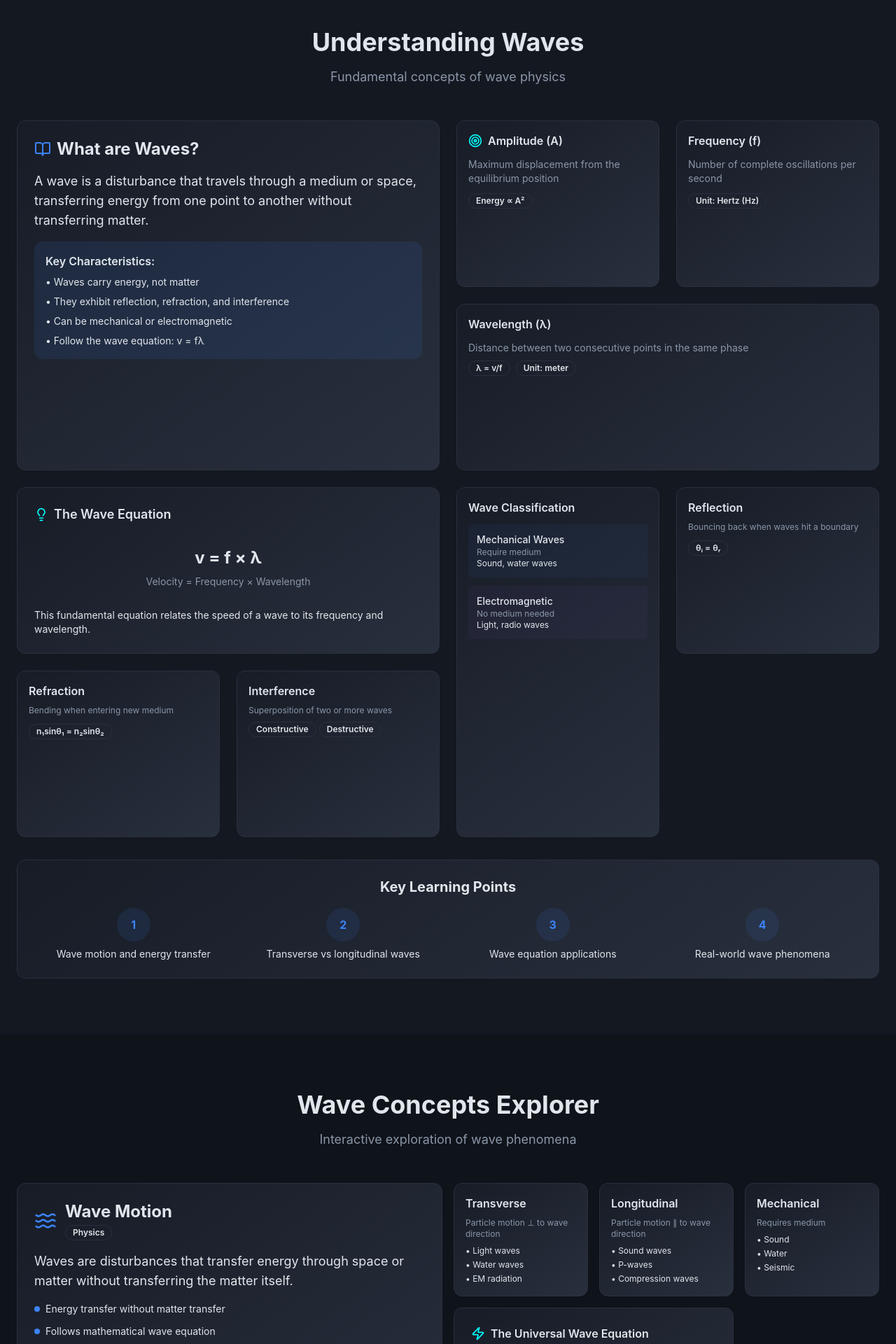
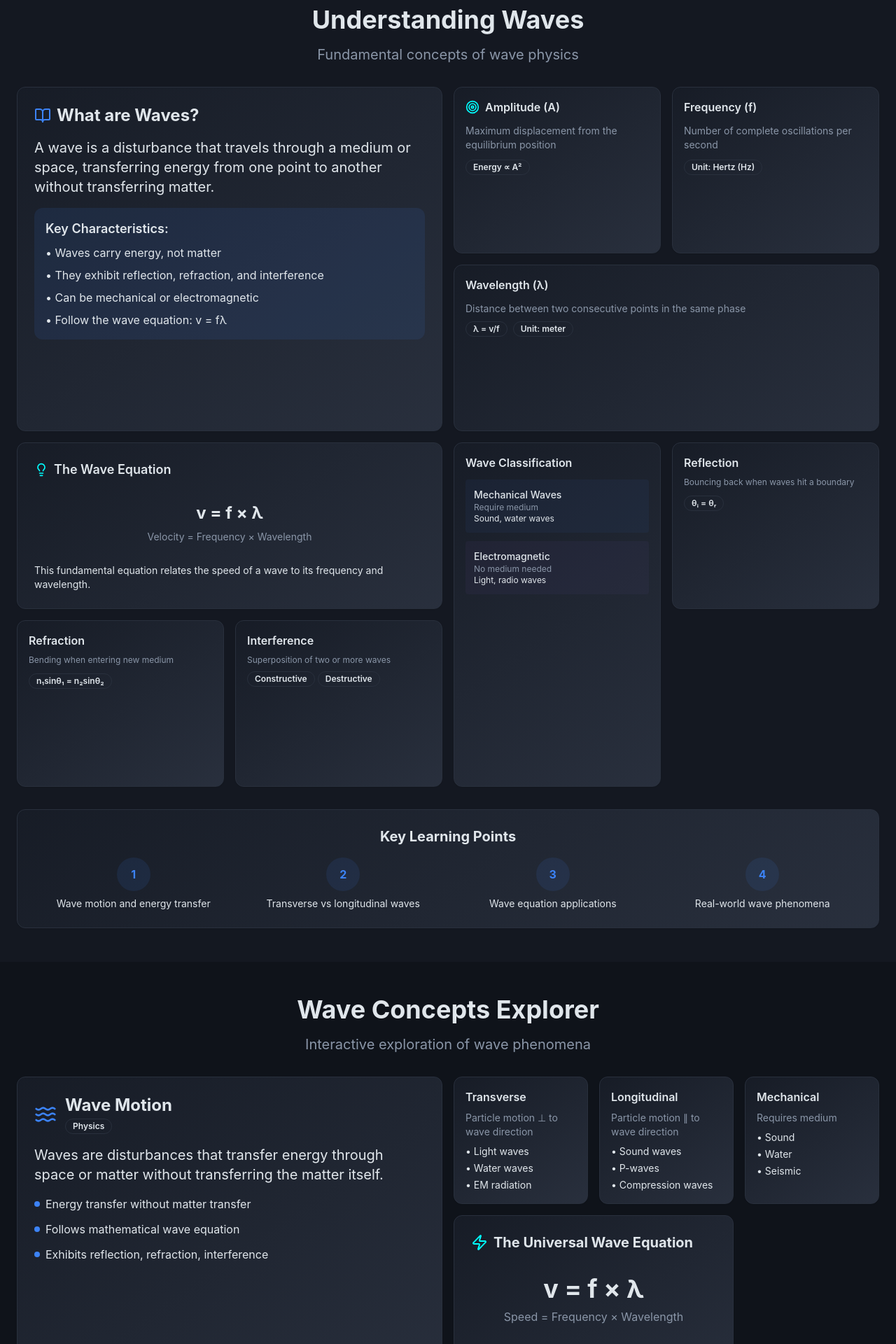
Before and after one commit to smruthyunjaya05/WaveLab, a React (Vite) app: page / in a window 1280 px wide. Shown: the part 840-2760 px from the top of the page at 70% size. Built offline with nearby package versions, Linux system fonts and the light colour scheme.

Commit message:
Adjust container font size and visibility
Increase font size of containers for better visibility and reposition wave properties to improve clarity. Ensure no empty space remains on the website.

```diff
--- a/src/components/ConceptsBento.tsx
+++ b/src/components/ConceptsBento.tsx
@@ -88,17 +88,17 @@ export const ConceptsBento = () => {
   ];
 
   return (
-    <section className="py-20">
+    <section className="py-12">
       <div className="container mx-auto px-6">
-          <div className="text-center mb-12">
+          <div className="text-center mb-8">
             <h2 className="text-4xl font-bold mb-4">Wave Concepts Explorer</h2>
-            <p className="text-muted-foreground text-lg">
+            <p className="text-muted-foreground text-xl">
               Interactive exploration of wave phenomena
             </p>
           </div>
 
         {/* Main Bento Grid */}
-        <div className="grid grid-cols-1 md:grid-cols-4 lg:grid-cols-6 gap-4 mb-8">
+        <div className="grid grid-cols-1 md:grid-cols-4 lg:grid-cols-6 gap-4 mb-6">
 
           {/* Hero Concept Card */}
           <Card className="interactive-card p-6 md:col-span-2 lg:col-span-3 row-span-2">
@@ -109,32 +109,32 @@ export const ConceptsBento = () => {
                 <Badge variant="outline">Physics</Badge>
               </div>
             </div>
-            <p className="text-lg mb-4">
+            <p className="text-xl mb-4">
               Waves are disturbances that transfer energy through space or matter without transferring the matter itself.
             </p>
             <div className="space-y-3">
               <div className="flex items-center gap-2">
                 <div className="w-2 h-2 bg-primary rounded-full"></div>
-                <span className="text-sm">Energy transfer without matter transfer</span>
+                <span className="text-base">Energy transfer without matter transfer</span>
               </div>
               <div className="flex items-center gap-2">
                 <div className="w-2 h-2 bg-primary rounded-full"></div>
-                <span className="text-sm">Follows mathematical wave equation</span>
+                <span className="text-base">Follows mathematical wave equation</span>
               </div>
               <div className="flex items-center gap-2">
                 <div className="w-2 h-2 bg-primary rounded-full"></div>
-                <span className="text-sm">Exhibits reflection, refraction, interference</span>
+                <span className="text-base">Exhibits reflection, refraction, interference</span>
               </div>
             </div>
           </Card>
 
           {/* Wave Types */}
           <Card className="interactive-card p-4 lg:col-span-1">
-            <h4 className="font-semibold mb-2">Transverse</h4>
-            <p className="text-xs text-muted-foreground mb-2">
+            <h4 className="font-semibold mb-2 text-base">Transverse</h4>
+            <p className="text-sm text-muted-foreground mb-2">
               Particle motion ⊥ to wave direction
             </p>
-            <div className="text-xs space-y-1">
+            <div className="text-sm space-y-1">
               <div>• Light waves</div>
               <div>• Water waves</div>
               <div>• EM radiation</div>
@@ -142,11 +142,11 @@ export const ConceptsBento = () => {
           </Card>
 
           <Card className="interactive-card p-4 lg:col-span-1">
-            <h4 className="font-semibold mb-2">Longitudinal</h4>
-            <p className="text-xs text-muted-foreground mb-2">
+            <h4 className="font-semibold mb-2 text-base">Longitudinal</h4>
+            <p className="text-sm text-muted-foreground mb-2">
               Particle motion ∥ to wave direction
             </p>
-            <div className="text-xs space-y-1">
+            <div className="text-sm space-y-1">
               <div>• Sound waves</div>
               <div>• P-waves</div>
               <div>• Compression waves</div>
@@ -154,11 +154,11 @@ export const ConceptsBento = () => {
           </Card>
 
           <Card className="interactive-card p-4 lg:col-span-1">
-            <h4 className="font-semibold mb-2">Mechanical</h4>
-            <p className="text-xs text-muted-foreground mb-2">
+            <h4 className="font-semibold mb-2 text-base">Mechanical</h4>
+            <p className="text-sm text-muted-foreground mb-2">
               Requires medium
             </p>
-            <div className="text-xs space-y-1">
+            <div className="text-sm space-y-1">
               <div>• Sound</div>
               <div>• Water</div>
               <div>• Seismic</div>
@@ -167,17 +167,17 @@ export const ConceptsBento = () => {
 
           {/* Wave Equation */}
           <Card className="interactive-card p-6 md:col-span-2 lg:col-span-2">
-            <h4 className="font-semibold mb-4 flex items-center gap-2">
-              <Zap className="text-accent" size={20} />
+            <h4 className="font-bold mb-4 flex items-center gap-2 text-xl">
+              <Zap className="text-accent" size={24} />
               The Universal Wave Equation
             </h4>
             <div className="bg-gradient-primary/10 p-4 rounded-lg text-center">
-              <div className="text-3xl font-bold mb-2">v = f × λ</div>
-              <div className="text-sm text-muted-foreground">
+              <div className="text-4xl font-bold mb-2">v = f × λ</div>
+              <div className="text-base text-muted-foreground">
                 Speed = Frequency × Wavelength
               </div>
             </div>
-            <p className="text-sm mt-3">
+            <p className="text-base mt-3">
               This equation applies to all types of waves and is fundamental to understanding wave behavior.
             </p>
           </Card>
@@ -185,16 +185,16 @@ export const ConceptsBento = () => {
         </div>
 
         {/* Wave Properties Grid */}
-        <div className="grid grid-cols-1 md:grid-cols-2 lg:grid-cols-4 gap-4 mb-8">
+        <div className="grid grid-cols-1 md:grid-cols-2 lg:grid-cols-4 gap-4 mb-6">
           {waveProperties.map((prop, index) => (
-            <Card key={index} className="interactive-card p-4">
-              <div className="flex items-center justify-between mb-2">
-                <h4 className="font-semibold">{prop.property}</h4>
-                <Badge variant="outline" className="text-xs">{prop.symbol}</Badge>
+            <Card key={index} className="interactive-card p-5">
+              <div className="flex items-center justify-between mb-3">
+                <h4 className="font-semibold text-lg">{prop.property}</h4>
+                <Badge variant="outline" className="text-sm">{prop.symbol}</Badge>
               </div>
-              <p className="text-sm text-muted-foreground mb-2">{prop.description}</p>
-              <div className="text-xs space-y-1">
-                <div className="font-medium">{prop.relation}</div>
+              <p className="text-base text-muted-foreground mb-3">{prop.description}</p>
+              <div className="text-sm space-y-1">
+                <div className="font-semibold">{prop.relation}</div>
                 <div className="text-muted-foreground">Unit: {prop.unit}</div>
               </div>
             </Card>
--- a/src/components/WaveSimulator.tsx
+++ b/src/components/WaveSimulator.tsx
@@ -87,20 +87,13 @@ export const WaveSimulator = ({ config, isPlaying, className }: WaveSimulatorPro
   }, [config, isPlaying]);
 
   return (
-    <div className={cn("relative bg-card rounded-xl p-6 shadow-card", className)}>
+    <div className={cn("bg-card rounded-xl p-6 shadow-card", className)}>
       <canvas
         ref={canvasRef}
         width={800}
         height={200}
         className="w-full h-auto rounded-lg bg-gradient-to-r from-background/50 to-muted/30"
       />
-
-      {/* Wave Labels */}
-      <div className="absolute top-2 left-4 text-sm text-muted-foreground">
-        <div>Amplitude: {config.amplitude}px</div>
-        <div>Frequency: {config.frequency} Hz</div>
-        <div>Wavelength: {config.wavelength}px</div>
-      </div>
     </div>
   );
 };
--- a/src/components/WaveTheory.tsx
+++ b/src/components/WaveTheory.tsx
@@ -4,17 +4,17 @@ import { BookOpen, Lightbulb, Target } from "lucide-react";
 
 export const WaveTheory = () => {
   return (
-    <section className="py-20 bg-muted/20">
+    <section className="py-12 bg-muted/20">
       <div className="container mx-auto px-6">
-          <div className="text-center mb-12">
+          <div className="text-center mb-8">
             <h2 className="text-4xl font-bold mb-4">Understanding Waves</h2>
-            <p className="text-muted-foreground text-lg">
+            <p className="text-muted-foreground text-xl">
               Fundamental concepts of wave physics
             </p>
           </div>
 
         {/* Bento Grid Layout */}
-        <div className="grid grid-cols-1 md:grid-cols-3 lg:grid-cols-4 gap-6 auto-rows-fr">
+        <div className="grid grid-cols-1 md:grid-cols-3 lg:grid-cols-4 gap-4 auto-rows-fr">
 
           {/* Main Definition - Large Card */}
           <Card className="interactive-card p-6 md:col-span-2 lg:col-span-2 row-span-2">
@@ -23,13 +23,13 @@ export const WaveTheory = () => {
               <h3 className="text-2xl font-bold">What are Waves?</h3>
             </div>
             <div className="space-y-4">
-              <p className="text-lg">
+              <p className="text-xl">
                 A wave is a disturbance that travels through a medium or space, transferring energy
                 from one point to another without transferring matter.
               </p>
               <div className="bg-primary/10 p-4 rounded-lg">
-                <h4 className="font-semibold mb-2">Key Characteristics:</h4>
-                <ul className="space-y-2 text-sm">
+                <h4 className="font-semibold mb-2 text-lg">Key Characteristics:</h4>
+                <ul className="space-y-2 text-base">
                   <li>• Waves carry energy, not matter</li>
                   <li>• They exhibit reflection, refraction, and interference</li>
                   <li>• Can be mechanical or electromagnetic</li>
```
Also changed, not shown: src/components/WaveProperties.tsx (+36 -19 lines).
